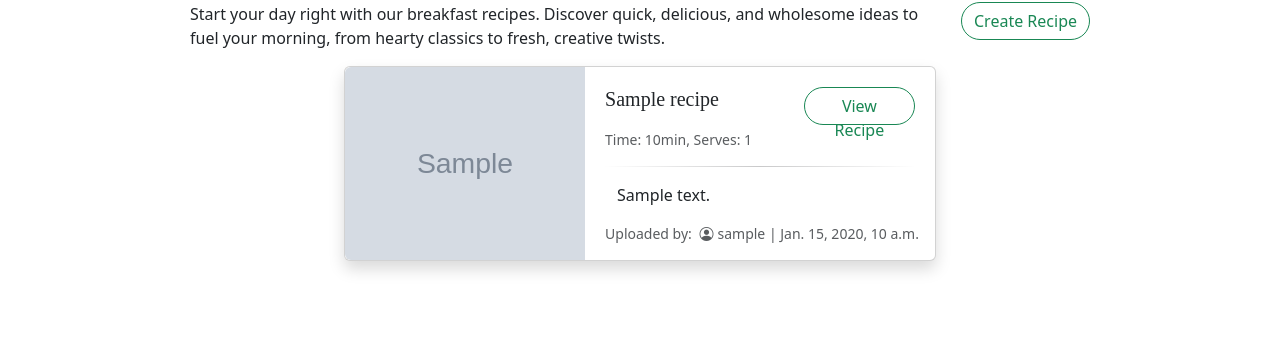
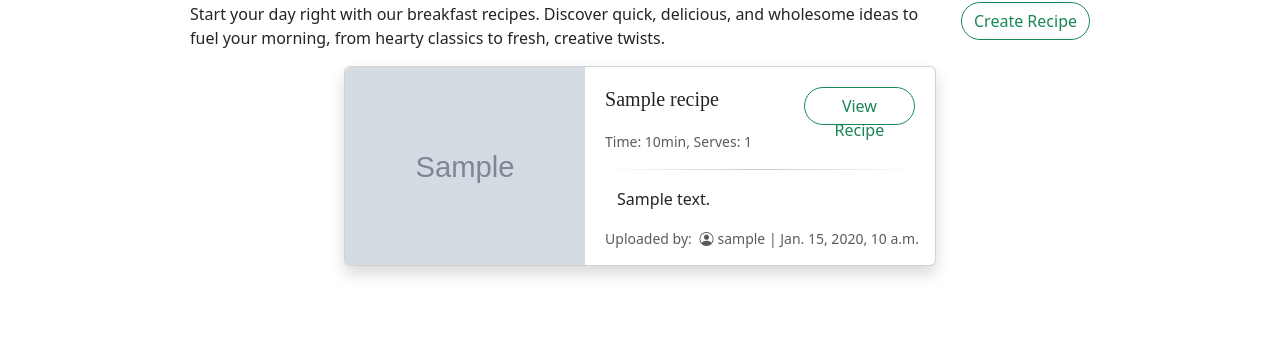
Before and after one commit to JamesB62/RecipeGarden, a Django app: page /recipes/category/breakfast/ in a window 1280 px wide. Shown: the part 133-488 px from the top of the page. Run offline with Django 5.2, Linux system fonts and the light colour scheme; tables that the repository leaves empty hold one stand-in row (values such as "Sample post"); grey boxes marked "Sample" are stand-in pictures; some libraries are stand-ins or nearby versions; some web fonts are replaced.

Commit message:
Updated breakfast cards

```diff
--- a/recipeproject/recipeapp/templates/recipes/category.html
+++ b/recipeproject/recipeapp/templates/recipes/category.html
@@ -3,7 +3,9 @@
 {% block title %}{{ category|title }}{% endblock %}
 {% block content %}
 
-<!-- Daily Breakfast Recipes Block -->
+<div>
+
+<!-- Daily Recipes Block -->
 <div class="d-flex flex-column align-items-center px-4">
     <div style="width: 100%; max-width: 900px;" class="text-start">
         <h2 class="fancy-subtitle capitalise">Daily {{ category|title }} Recipes</h2>
@@ -21,10 +23,10 @@
     <div class="d-flex flex-column justify-content-center gap-4 mb-3">
 
         <!-- Card 1 -->
-        <div class="card shadow d-flex flex-row" style="max-width: 900px; width: 100%;">
-            <img src="{{ recipe.image.url }}" class="d-none d-md-flex rounded-start" alt="air-fryer-scones"
-                style="max-width: 240px; object-fit: cover;">
-            <div class="card-body d-flex flex-column">
+        <div class="card shadow d-flex flex-row" style="max-width: 900px; width: 100%; max-height: 200px; overflow: hidden;">
+            <img src="{{ recipe.image.url }}" class="d-none d-md-flex rounded-start" alt="{{ recipe.title }}"
+                style="width: 240px; height: 200px; object-fit: cover;">
+            <div class="card-body d-flex flex-column justify-content-between">
                 <div class="d-flex align-items-top justify-content-between p-1">
                     <h5 class="card-title fancy-subtitle">{{ recipe.title }}</h5>
                     <a href="#" class="btn btn-outline-success rounded-pill ms-3" style="flex-shrink: 0; width: 111px; height: 38px;">View Recipe</a>
@@ -45,4 +47,6 @@
     </div>
 </div>
 
+</div>
+
 {% endblock %}
```
